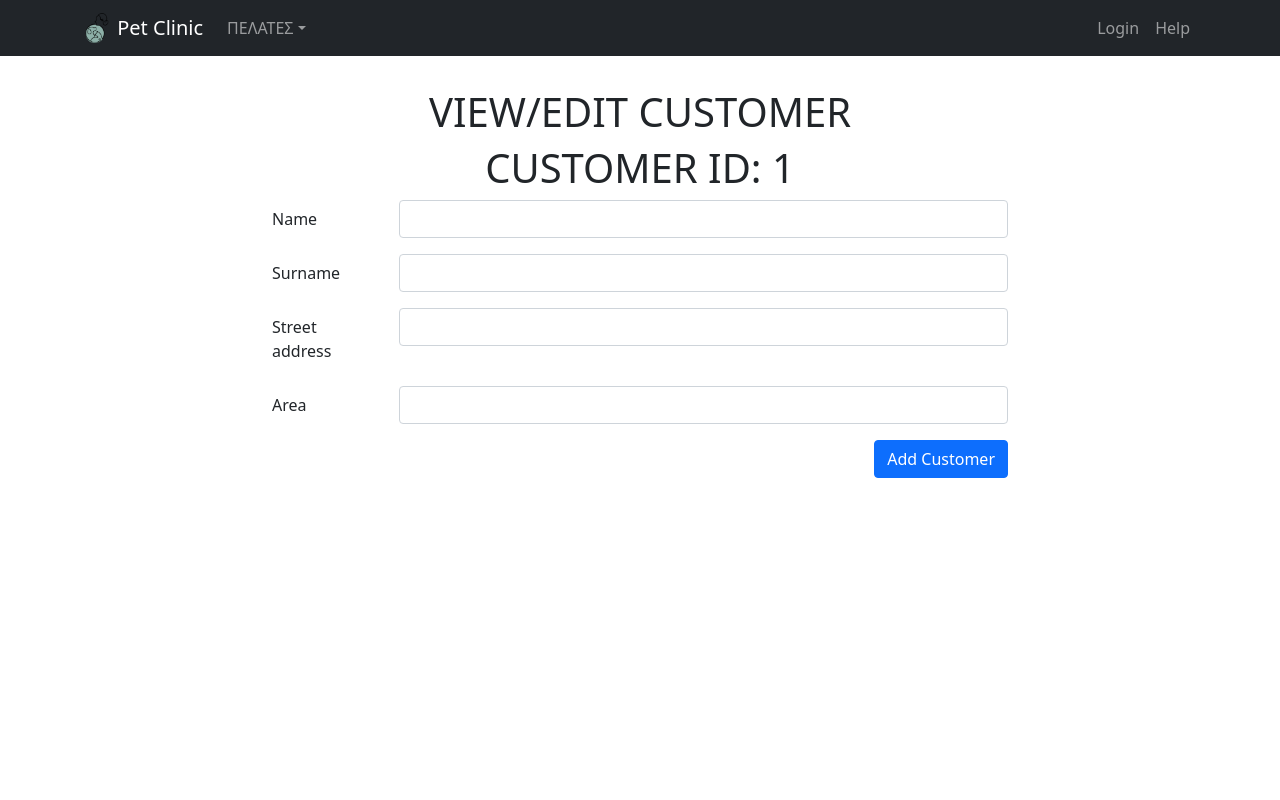
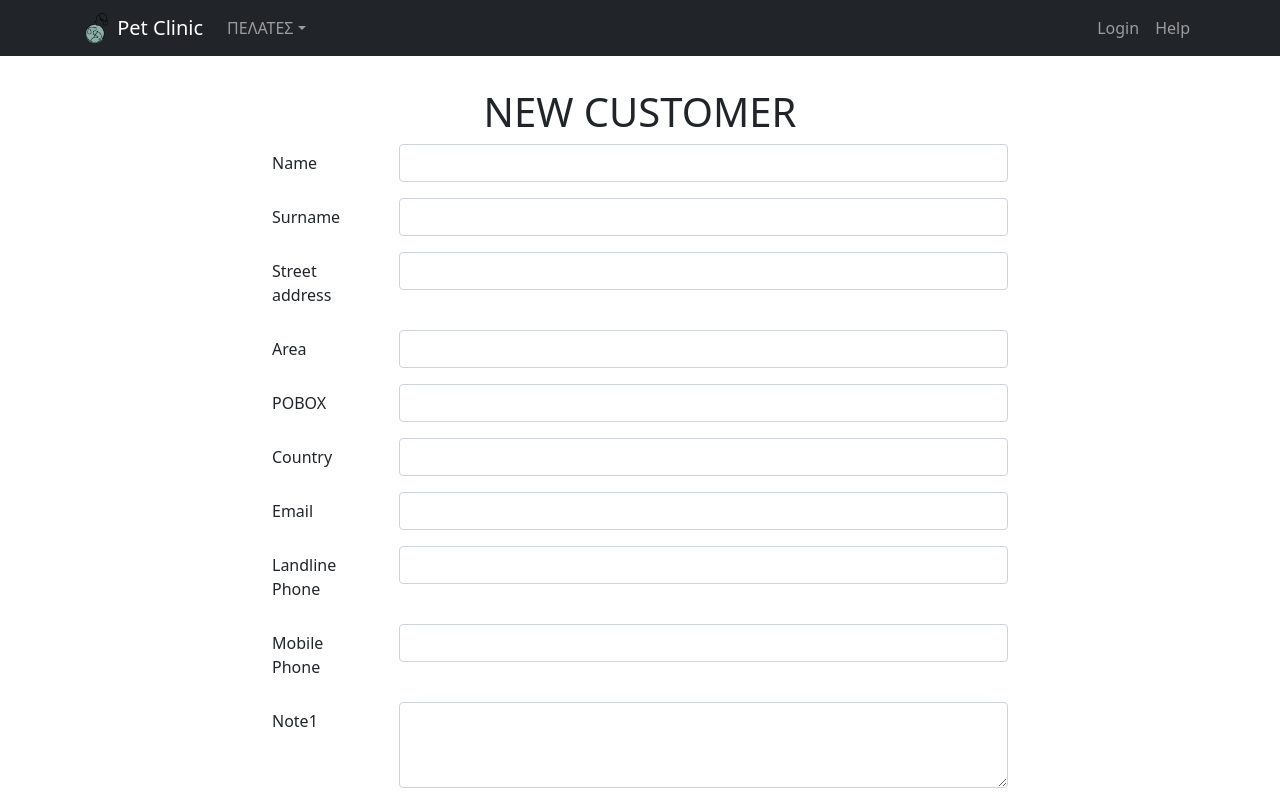
Before and after one commit to gmentzik/petclinic_frontend, a React (Create React App) app: page /customers/form/1 in a window 1280 px wide. Shown: the top 800 px of the page. Built offline with nearby package versions, Linux system fonts and the light colour scheme.

Commit message:
Creating customerForm

```diff
--- a/src/api/models/Customer.ts
+++ b/src/api/models/Customer.ts
@@ -17,7 +17,7 @@ export interface Customer {
 }
 
 export const emptyCustomer = {
-    id: 0,
+    id: -1,
     name: '',
     surname: '',
     address: '',
--- a/src/page/customer/CustomerForm.tsx
+++ b/src/page/customer/CustomerForm.tsx
@@ -1,6 +1,27 @@
-import React, { ChangeEvent, FormEvent, useState } from "react"
+import React, { ChangeEvent, FormEvent, useEffect, useState } from "react"
 import { Button, Col, Form, Row } from "react-bootstrap"
+import { useSelector } from "react-redux";
 import { useParams, useSearchParams, useLocation } from "react-router-dom";
+import { Customer } from "../../api/models";
+import { State } from "../../reducers";
+
+
+interface CustomerDTO {
+    id?: number;
+    name: string;
+    surname: string;
+    address: string;
+    area: string;
+    pobox: string;
+    country: string;
+    email: string;
+    phone: string;
+    mobilephone: string;
+    note1: string;
+    note2: string;
+    note3: string;
+}
+
 
 const CustomerForm = () => {
 
@@ -11,6 +32,21 @@ const CustomerForm = () => {
     console.log(searchParams);
     console.log(useLocation());
     const useLocationSearch: string = useLocation().search;
+    const selectedCustomer: Customer = useSelector((state: State) => state.customersReducer.selectedCustomer);
+    const [newCustomer, setNewCustomer] = useState({
+        name: '',
+        surname: '',
+        address: '',
+        area: '',
+        pobox: '',
+        country: '',
+        email: '',
+        phone: '',
+        mobilephone: '',
+        note1: '',
+        note2: '',
+        note3: '',
+    });
 
     if (useLocationSearch && useLocationSearch.length > 0) {
         console.log("Query string exists: " + useLocationSearch);
@@ -22,25 +58,58 @@ const CustomerForm = () => {
         console.log(query.get('myparam'));
     }
 
-    const [name, setName] = useState('');
-    const [surname, setSurname] = useState('');
-    const [address, setAddress] = useState('');
-    const [area, setArea] = useState('');
+
+    useEffect(()=>{
+        let customerData: CustomerDTO = {
+            name: '',
+            surname: '',
+            address: '',
+            area: '',
+            pobox: '',
+            country: '',
+            email: '',
+            phone: '',
+            mobilephone: '',
+            note1: '',
+            note2: '',
+            note3: '',
+        };
+
+        if (selectedCustomer.id >= 0) {
+            customerData = {
+                ...customerData,
+                id: selectedCustomer.id
+            };
+
+        }
+        customerData = {
+            ...customerData,
+            name: selectedCustomer.name,
+            surname: selectedCustomer.surname,
+            address: selectedCustomer.address,
+            area: selectedCustomer.area,
+            pobox: selectedCustomer.pobox,
+            country: selectedCustomer.country,
+            email: selectedCustomer.email,
+            phone: selectedCustomer.phone,
+            mobilephone: selectedCustomer.mobilephone,
+            note1: selectedCustomer.note1,
+            note2: selectedCustomer.note2,
+            note3: selectedCustomer.note3,
+        }
+        setNewCustomer(customerData);
+    },[])
+
+
 
     const handleChange = (event: ChangeEvent) => {
         const target = event.target as HTMLFormElement;
-        let fieldName: string = target.name;
-        let fieldVal: string = target.value;
-        if (fieldName === 'name') setName(fieldVal);
-        if (fieldName === 'surname') setSurname(fieldVal);
-        if (fieldName === 'address') setAddress(fieldVal);
-        if (fieldName === 'area') setArea(fieldVal);
+        setNewCustomer({ ...newCustomer, [target.name]: target.value });
     }
 
     const handleSubmit = (event: FormEvent) => {
         event.preventDefault();
-        console.log(name);
-        console.log(surname);
+        console.log(newCustomer);
         // dispatcher(loginAction(userName, userPassword));
     }
 
@@ -48,12 +117,7 @@ const CustomerForm = () => {
         <>
             <Row>
                 <div className="d-flex justify-content-center">
-                    {!customerId ? <h1>CREATE NEW CUSTOMER</h1> : <h1>VIEW/EDIT CUSTOMER</h1>}
-                </div>
-            </Row>
-            <Row>
-                <div className="d-flex justify-content-center">
-                    {!customerId ? <h1>NEW CUSTOMER</h1> : <h1>CUSTOMER ID: {customerId} </h1>}
+                    {selectedCustomer.id < 0 ? <h1>NEW CUSTOMER</h1> : <h1>EDIT CUSTOMER</h1>}
                 </div>
             </Row>
             <Form onSubmit={handleSubmit}>
@@ -66,7 +130,7 @@ const CustomerForm = () => {
                                 Name
                             </Form.Label>
                             <Col sm="10">
-                                <Form.Control type="text" name="name" onChange={handleChange} defaultValue={name} />
+                                <Form.Control type="text" name="name" onChange={handleChange} defaultValue={newCustomer.name} />
                             </Col>
                         </Form.Group>
 
@@ -75,25 +139,91 @@ const CustomerForm = () => {
                                 Surname
                             </Form.Label>
                             <Col sm="10">
-                                <Form.Control type="text" name="surname" onChange={handleChange} defaultValue={surname} />
+                                <Form.Control type="text" name="surname" onChange={handleChange} defaultValue={newCustomer.surname} />
                             </Col>
                         </Form.Group>
 
-                        <Form.Group as={Row} className="mb-3" controlId="formCustomerSurname">
+                        <Form.Group as={Row} className="mb-3" controlId="formCustomerAddress">
                             <Form.Label column sm="2">
                                 Street address
                             </Form.Label>
                             <Col sm="10">
-                                <Form.Control type="text" name="address" onChange={handleChange} defaultValue={address} />
+                                <Form.Control type="text" name="address" onChange={handleChange} defaultValue={newCustomer.address} />
                             </Col>
                         </Form.Group>
 
-                        <Form.Group as={Row} className="mb-3" controlId="formCustomerSurname">
+                        <Form.Group as={Row} className="mb-3" controlId="formCustomerArea">
                             <Form.Label column sm="2">
                                 Area
                             </Form.Label>
                             <Col sm="10">
-                                <Form.Control type="text" name="area" onChange={handleChange} defaultValue={area} />
+                                <Form.Control type="text" name="area" onChange={handleChange} defaultValue={newCustomer.area} />
+                            </Col>
+                        </Form.Group>
+
+                        <Form.Group as={Row} className="mb-3" controlId="formCustomerPobox">
+                            <Form.Label column sm="2">
+                                POBOX
+                            </Form.Label>
+                            <Col sm="10">
+                                <Form.Control type="text" name="pobox" onChange={handleChange} defaultValue={newCustomer.pobox} />
+                            </Col>
+                        </Form.Group>
+
+                        <Form.Group as={Row} className="mb-3" controlId="formCustomerCountry">
+                            <Form.Label column sm="2">
+                                Country
+                            </Form.Label>
+                            <Col sm="10">
+                                <Form.Control type="text" name="country" onChange={handleChange} defaultValue={newCustomer.country} />
+                            </Col>
+                        </Form.Group>
+                        <Form.Group as={Row} className="mb-3" controlId="formCustomerEmail">
+                            <Form.Label column sm="2">
+                                Email
+                            </Form.Label>
+                            <Col sm="10">
+                                <Form.Control type="text" name="email" onChange={handleChange} defaultValue={newCustomer.email} />
+                            </Col>
+                        </Form.Group>
+                        <Form.Group as={Row} className="mb-3" controlId="formCustomerPhone">
+                            <Form.Label column sm="2">
+                                Landline Phone
+                            </Form.Label>
+                            <Col sm="10">
+                                <Form.Control type="text" name="phone" onChange={handleChange} defaultValue={newCustomer.phone} />
+                            </Col>
+                        </Form.Group>
+                        <Form.Group as={Row} className="mb-3" controlId="formCustomerMobile">
+                            <Form.Label column sm="2">
+                                Mobile Phone
+                            </Form.Label>
+                            <Col sm="10">
+                                <Form.Control type="text" name="mobilephone" onChange={handleChange} defaultValue={newCustomer.mobilephone} />
+                            </Col>
+                        </Form.Group>
+                        <Form.Group as={Row} className="mb-3" controlId="formCustomerNote1">
+                            <Form.Label column sm="2">
+                                Note1
+                            </Form.Label>
+                            <Col sm="10">
+                                <Form.Control  as="textarea" rows={3} name="note1" onChange={handleChange} defaultValue={newCustomer.note1} />
+                            </Col>
+                        </Form.Group>
+                        <Form.Group as={Row} className="mb-3" controlId="formCustomerNote2">
+                            <Form.Label column sm="2">
+                                Note2
+                            </Form.Label>
+                            <Col sm="10">
+                                <Form.Control  as="textarea" rows={3} name="note2" onChange={handleChange} defaultValue={newCustomer.note2} />
+                            </Col>
+                        </Form.Group>
+                        <Form.Group as={Row} className="mb-3" controlId="formCustomerNote3">
+                            <Form.Label column sm="2">
+                                Note3
+                            </Form.Label>
+                            <Col sm="10">
+                                <Form.Control  as="textarea" rows={3} name="note3" onChange={handleChange} defaultValue={newCustomer.note3} />
                             </Col>
                         </Form.Group>
                     </Col>
@@ -115,23 +245,3 @@ const CustomerForm = () => {
 }
 
 export default CustomerForm;
-
-
-
-// export interface Customer {
-//     id: number;
-//     name: string;
-//     surname: string;
-//     address: string;
-//     area: string;
-//     pobox: string;
-//     country: string;
-//     email: string;
-//     phone: string;
-//     mobilephone: string;
-//     note1: string;
-//     note2: string;
-//     note3: string;
-//     created: string;
-//     updated: string;
-// }
```
